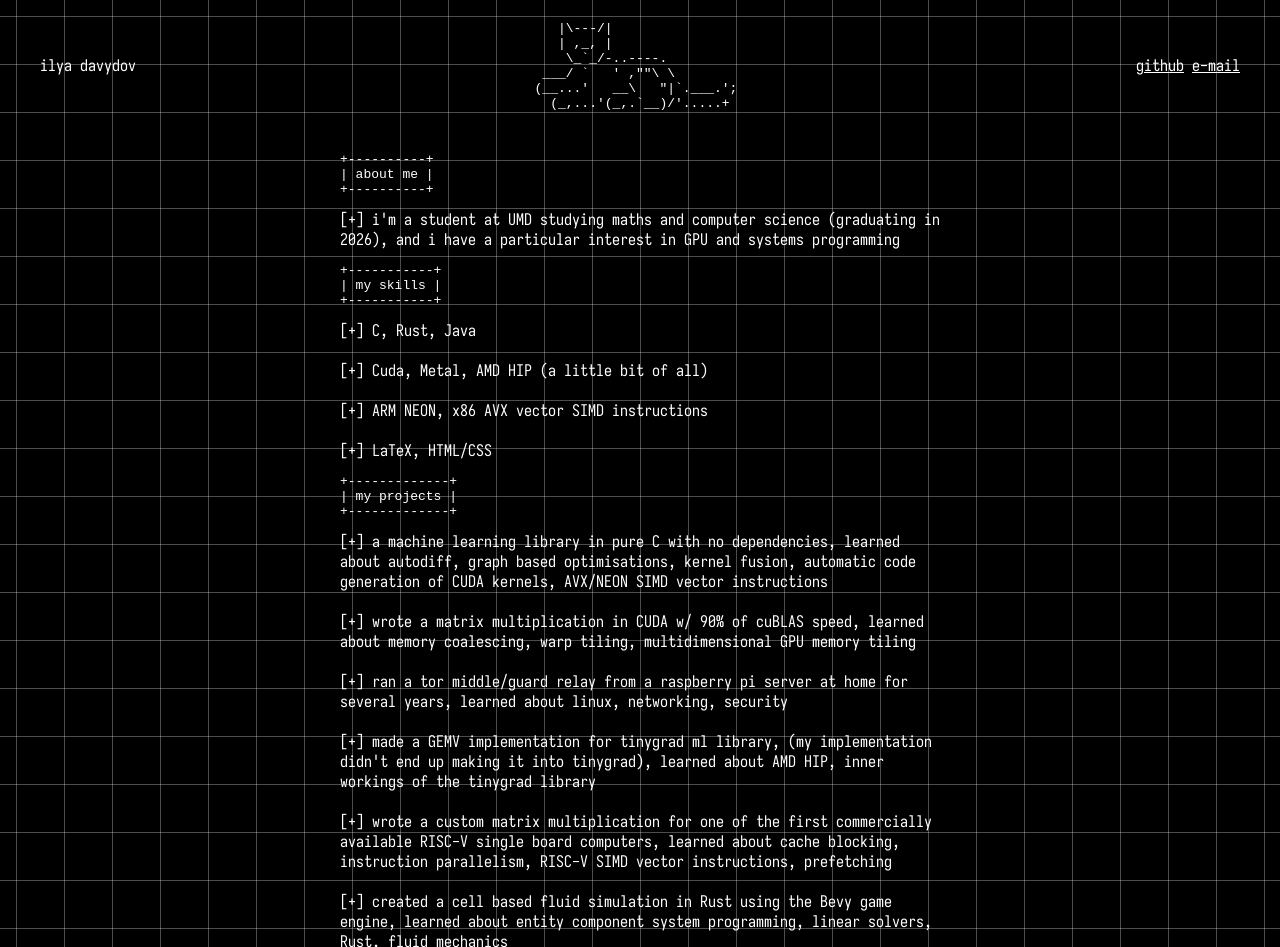
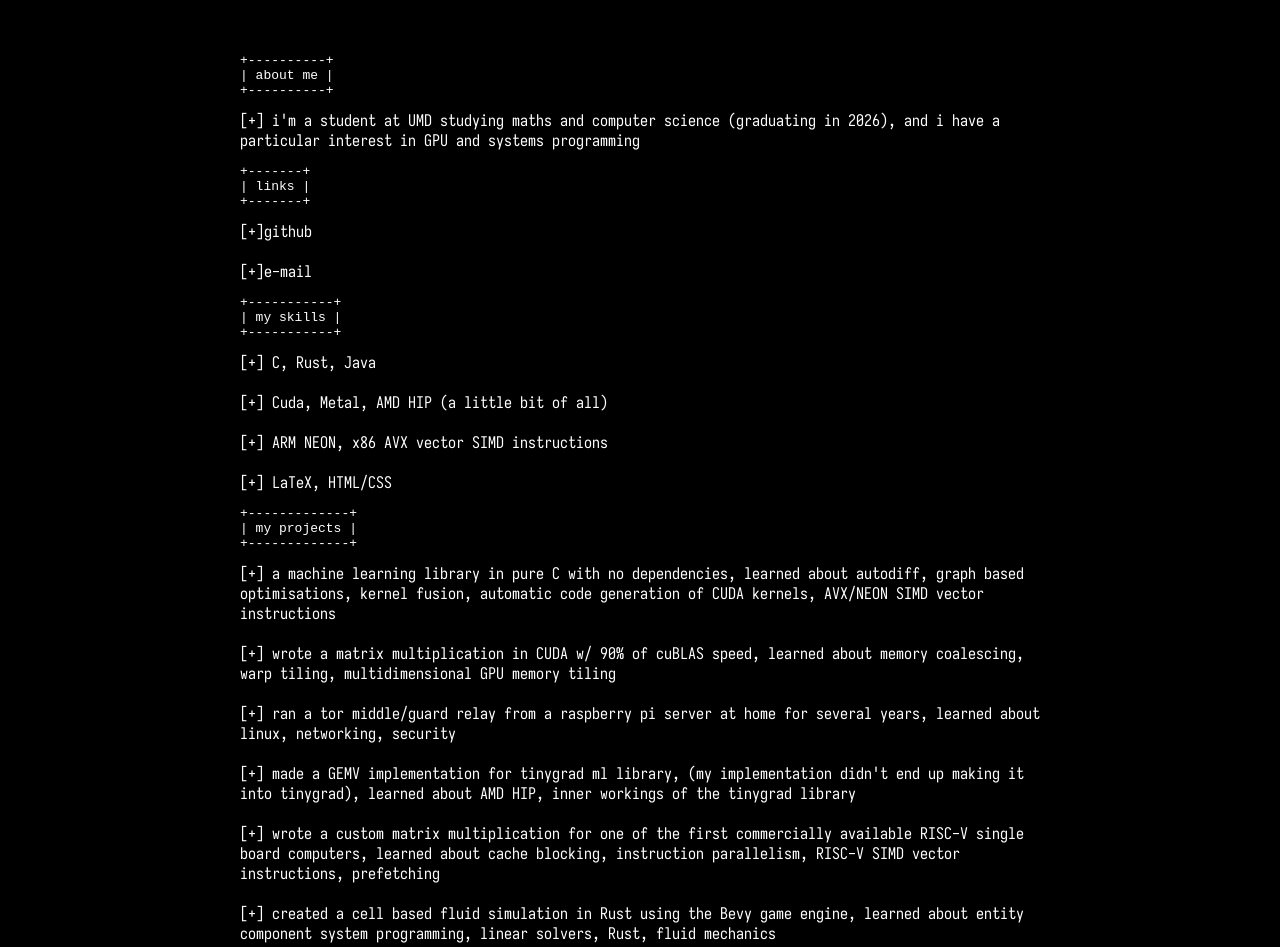
Before and after one commit to t4minka/t4minka.github.io, a plain HTML site: page index.html in a window 1280 px wide. Shown: the top 947 px of the page. Drawn offline with Linux system fonts and the light colour scheme; a script that the page names is missing.

Commit message:
simplified style

```diff
--- a/index.html
+++ b/index.html
@@ -11,25 +11,6 @@
 </head>
 
 <body>
-<div class="header">
-    <div class="header-left">
-ilya davydov
-    </div>
-    <pre class="cat">
-   |\---/|
-   | ,_, |
-    \_`_/-..----.
- ___/ `   ' ,""\ \
-(__...'   __\   "|`.___.';
-  (_,...'(_,.`__)/'.....+
-    </pre>
-    <div class="header-right">
-        <div class="links">
-            <a class="link" href=https://github.com/t4minka>github</a>
-            <a class="link" href=mailto:aitbit@protonmail.com>e-mail</a>
-        </div>
-    </div>
-</div>
 <div class="description">
     <div class="about">
     <pre>
@@ -39,6 +20,17 @@ ilya davydov
 </pre>
 <div class="section">
 [+] i'm a student at UMD studying maths and computer science (graduating in 2026), and i have a particular interest in GPU and systems programming
+</div>
+<pre>
++-------+
+| links |
++-------+
+</pre>
+<div class="section">
+[+] <a href="https://github.com/t4minka">github</a><br><br>
+</div>
+<div class="section">
+[+] <a href="mailto:aitbit@protonmail.com">e-mail</a><br>
 </div>
 <pre>
 +-----------+
--- a/style.css
+++ b/style.css
@@ -1,27 +1,6 @@
 @font-face {
     font-family: 'Iosevka Web';
     src: url(subset-Iosevka-Term.woff2);
-}
-
-.header {
-    font-family: 'Iosevka Web';
-    display: flex;
-    color: white;
-    flex-direction: row;
-    justify-content: space-between;
-    padding-left: 2em;
-    padding-right: 2em;
-    font-size: 1em;
-}
-
-.header-left {
-    padding-top: 3em;
-    font-size: 1em;
-}
-
-.header-right {
-    padding-top: 3em;
-    font-size: 1em;
 }
 
 .description {
@@ -29,28 +8,24 @@
     color: white;
     display: flex;
     justify-content: space-evenly;
-    padding-left: 2em;
-    padding-right: 2em;
-    font-size: 1em;
-}
-
-.cat {
+    padding: 2em;
     font-size: 1em;
 }
 
 body {
     background-color: black;
-    background-image: linear-gradient(to right, rgba(255, 255, 255, 0.3) 1px, transparent 1px), linear-gradient(to bottom, rgba(255, 255, 255, 0.3) 1px, transparent 1px);
-    background-size: 3em 3em;
-    background-position: -2em -2em;
-    z-index: -1;
+    color: white;
 }
+
+a { text-decoration: none; color: white;}
+
+a:hover { text-decoration: underline; }
 
 .section {
     display: flex;
     flex-direction: row;
     overflow-wrap: break-word;
-    max-width: 600px;
+    max-width: 800px;
     font-size: 1em;
 }
 
```
